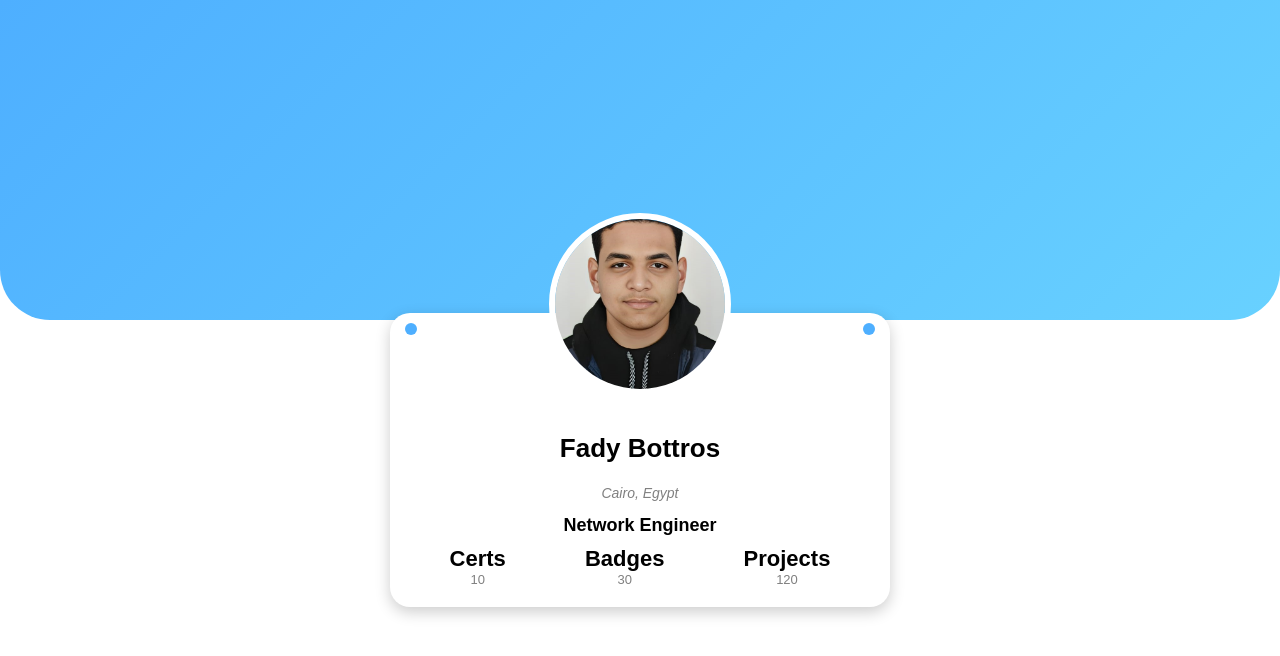
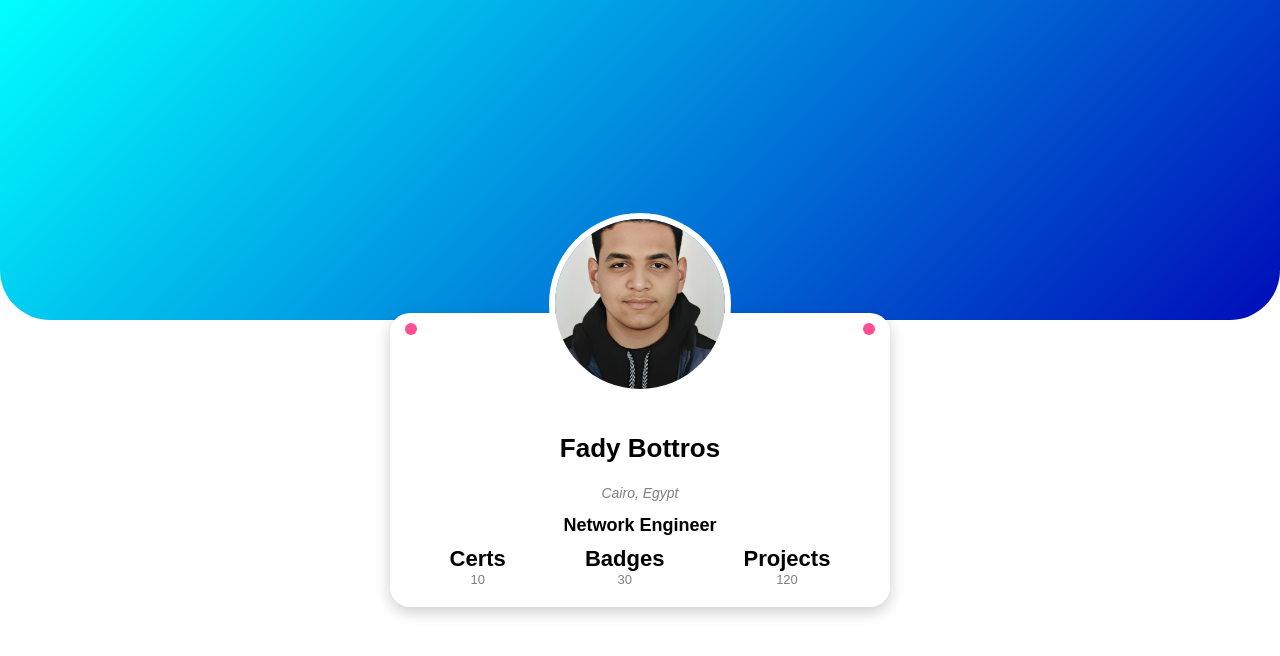
Before and after one commit to GGFDRTX/Profile-Card, a plain HTML site: page index.html in a window 1280 px wide. Drawn offline with Linux system fonts and the light colour scheme.

Commit message:
style.css

```diff
--- a/style.css
+++ b/style.css
@@ -15,7 +15,7 @@ body {
     left: 0;
     width: 100%;
     height: 40%;
-    background: linear-gradient(135deg, #4eafff, #68d1ff);
+    background: linear-gradient(135deg, #00ffff, #000cb9);
     border-bottom-left-radius: 50px;
     border-bottom-right-radius: 50px;
 }
@@ -56,6 +56,7 @@ body {
     object-fit: cover;
 }
 
+
 h2 {
     font-size: 26px;
     margin-top: 80px;
@@ -74,6 +75,7 @@ h2 {
     font-weight: bold;
     margin: 10px 0;
 }
+
 
 .stats {
     display: flex;
@@ -101,7 +103,7 @@ h2 {
     position: absolute;
     width: 12px;
     height: 12px;
-    background: #4eafff;
+    background: #ff4e91;
     border-radius: 50%;
 }
 
```
